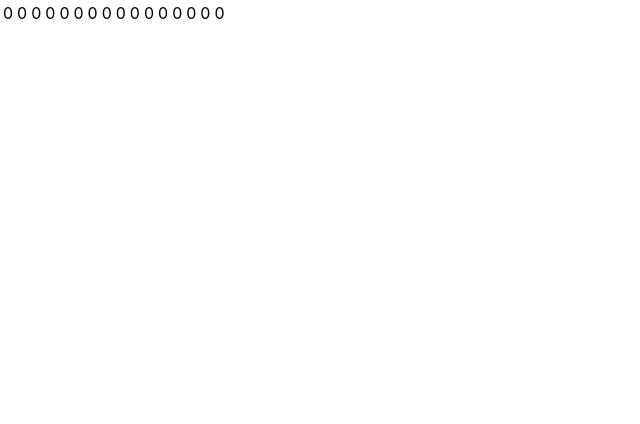
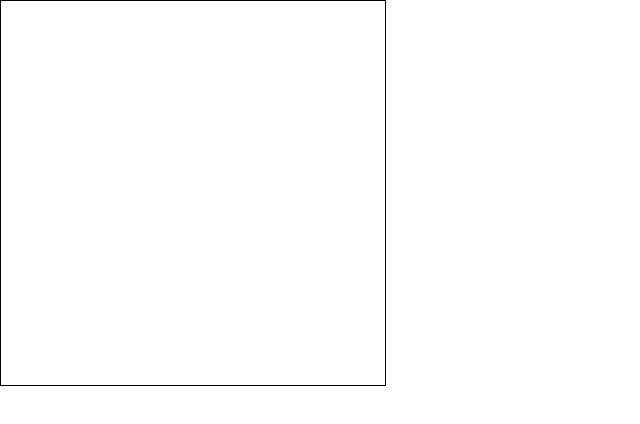
Before and after one commit to stevebekaert/grid-display-react, a React (Create React App) app: page / in a window 1280 px wide. Shown: the top 424 px of the page, without its empty margins (0-640 px from the left). Built offline with nearby package versions, Linux system fonts and the light colour scheme.

Commit message:
working on click & mouse enter of each pixel

```diff
--- a/src/App.css
+++ b/src/App.css
@@ -20,3 +20,13 @@
 .App-link {
   color: #09d3ac;
 }
+
+table {
+  border-collapse: collapse;
+  border: 1px solid black;
+}
+
+td {
+  width:10px;
+  height:10px;
+}
--- a/src/App.js
+++ b/src/App.js
@@ -1,15 +1,22 @@
 import React from 'react';
 import Grid from './Grid';
-import Pixel from './Pixel'
 
 import './App.css';
 
-function App() {
-  return (
-    <div className="App">
-      <Grid />
-    </div>
-  );
+class App extends React.Component {
+
+  handleMouseDown= () => "mouseDown";
+
+  handleMouseUp = () => "mouseUp";
+
+
+  render = () => {
+    return (
+      <div className="App">
+        <Grid onMouseDown={this.handleMouseDown} onMouseUp={this.handleMouseUp}/>
+      </div>
+    );
+  }
 }
 
 export default App;
--- a/src/Grid.js
+++ b/src/Grid.js
@@ -1,37 +1,64 @@
 import React from 'react';
+import GridRow from './GridRow';
 import Pixel from './Pixel';
 
+const createTable = () => {
+    let grid = [];
+    for (let i = 0; i < 32; i++) {
+        let row = [];
+            for (let j= 0; j < 32; j++) {
+                row.push('0'); /*PAS ICI*/
+            }
+    grid.push(row)
+    }
+    return grid;
+}
+
+const myGrid = createTable();
 
 class Grid extends React.Component {
     constructor(props) {
         super(props);
-        this.myGrid = this.createTable();
         this.state = {
-            grid: this.createTable()
+            grid: myGrid,
+            status: "mouseUp"
         }
     }
 
-    mouseEnter = () => {
-        console.log("ok");
+    onMouseDown = () => {
+        this.setState({
+            status: "mouseDown"
+        })
+        console.log(this.state.status);
     }
 
-    createTable = () => {
-        let grid = [];
-        for (let i = 0; i < 16; i++) {
-            let row = [];
-                for (let j= 0; j < 16; j++) {
-                    row.push('0'); /*PAS ICI*/
-                }
-        grid.push(row)
-        }
-        console.log(grid);
-        return grid;
+    onMouseUp = () => {
+        this.setState({
+            status: "mouseUp"
+        })
+        console.log(this.state.status)
     }
 
-    render() {
+    render = () => {
     return (
-        <table>
-            {this.myGrid.map(pixel => <Pixel />)}
+        <table onMouseDown={this.onMouseDown} onMouseUp={this.onMouseUp}>
+            <thead></thead>
+            <tbody>
+                {
+                this.state.grid.map((pixels, rowIndex) => (
+                    <tr>
+                        { pixels.map((pixel, colIndex) => (
+                            <Pixel
+                                pixel={pixel}
+                                hovered = {this.state.status}
+                                key={"row" + rowIndex.toString() + "col" + colIndex.toString()} />
+                                 )
+                        )}
+                    </tr>
+                        )
+                    )
+                }
+            </tbody>
         </table>
     )
     }
--- /dev/null
+++ b/src/GridRow.js
@@ -0,0 +1,16 @@
+import React from 'react';
+import Pixel from './Pixel';
+
+class GridRow extends React.Component {
+
+    render() {
+        /*Till now it worked*/
+        return (
+            this.props.groupPixels.map(pixel => {
+                return <tr onMouseEnter={this.handleIncrement}>{ this.state.count }</tr>
+            })
+        )
+    }
+}
+
+export default GridRow;
--- a/src/Pixel.js
+++ b/src/Pixel.js
@@ -3,22 +3,23 @@ import React from 'react';
 class Pixel extends React.Component {
     constructor(props) {
         super(props);
-        this.state =  {
-            count: 0
+        this.state = {
+            painted: false
         }
     }
 
-    handleIncrement= () => {
-        const counting = this.state.count;
-        this.setState({ count: counting + 1});
+    handleMouseEnter= () => {
+        this.setState({ painted : true});
     }
 
     render() {
-        return (
-            <td onMouseEnter={this.handleIncrement}>
-                { this.state.count }
-            </td>
-        )
+        /*Till now it worked*/
+        return <td
+                onMouseEnter={this.props.hovered === "mouseDown" ?
+                this.handleMouseEnter:
+                undefined}
+                style={{
+                backgroundColor: this.state.painted ? 'black' : 'white' }}></td>
     }
 }
 
```
